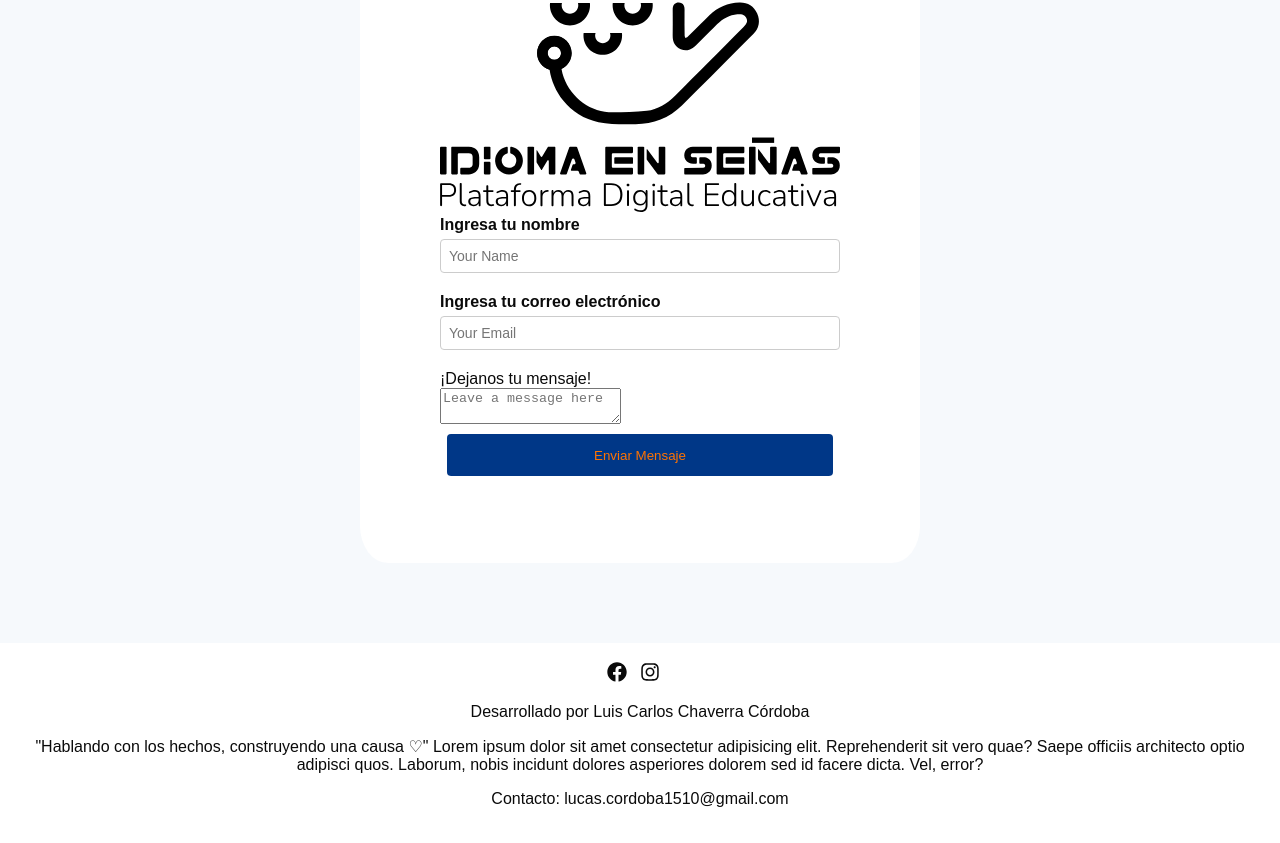
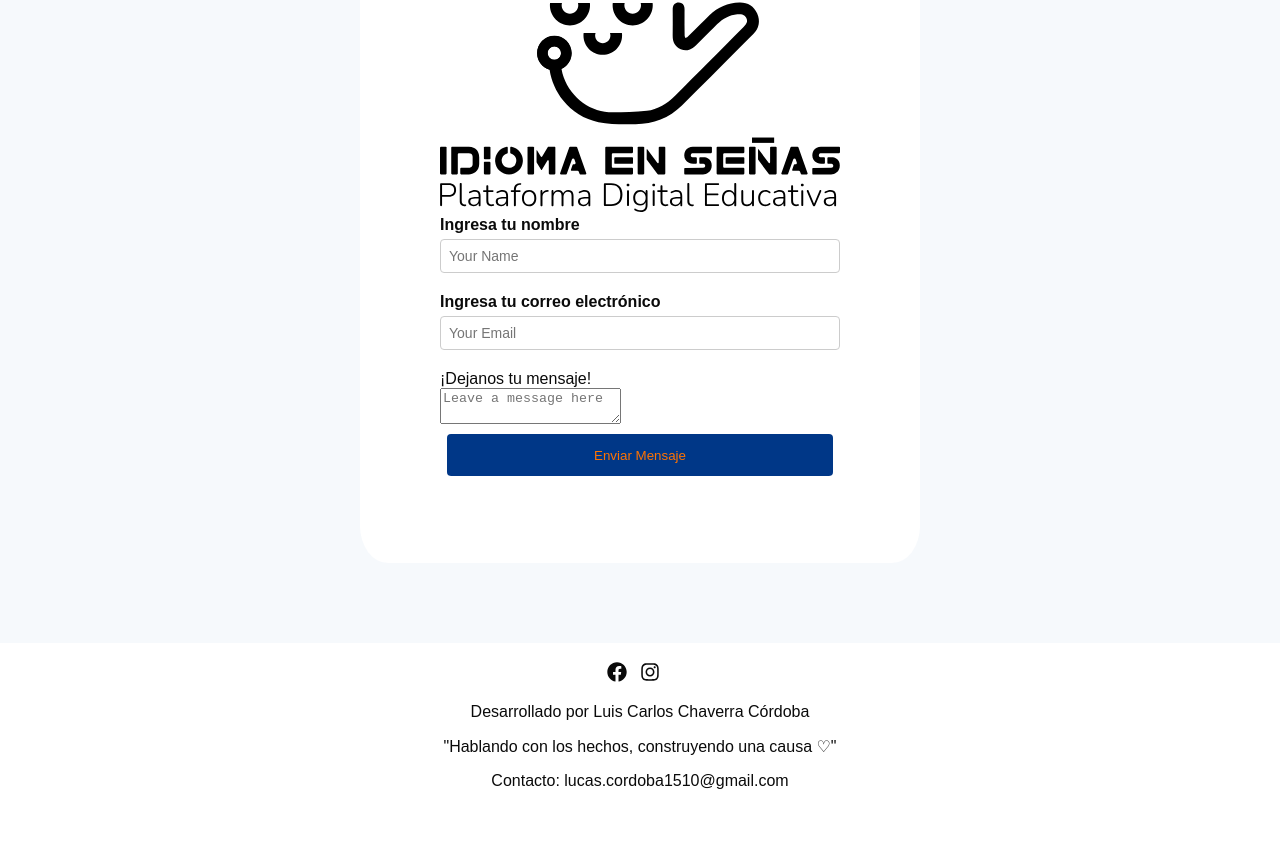
Before and after one commit to lcchaverra/Idiomas_en_senas, a React (Vite) app: page / in a window 1280 px wide. Shown: the part 4606-5449 px from the top of the page. Built offline with nearby package versions, Linux system fonts and the light colour scheme; a web font is replaced by a local one.

Commit message:
update footer

```diff
--- a/src/components/Footer.tsx
+++ b/src/components/Footer.tsx
@@ -25,7 +25,6 @@ const Footer = () => {
     </div>
     <div className="inspiring-message">
       <p>"Hablando con los hechos, construyendo una causa ♡"
-        Lorem ipsum dolor sit amet consectetur adipisicing elit. Reprehenderit sit vero quae? Saepe officiis architecto optio adipisci quos. Laborum, nobis incidunt dolores asperiores dolorem sed id facere dicta. Vel, error?
       </p>
     </div>
     <div className="contact-info">
```
